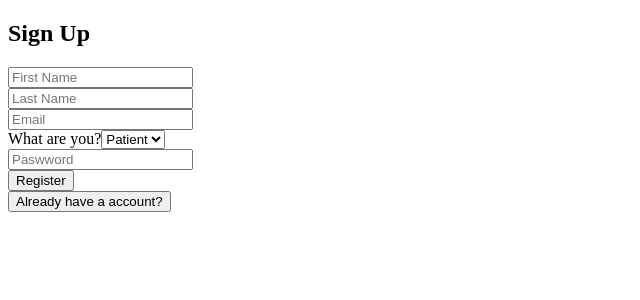
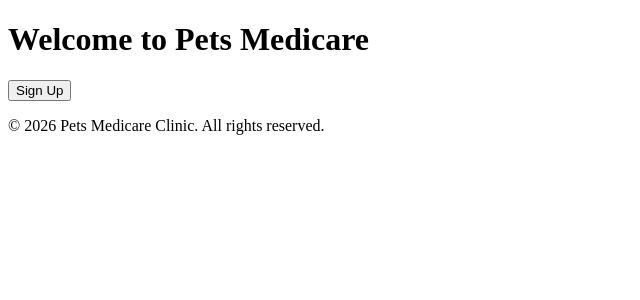
Before and after one commit to dncworking/pet-Clinic, a React (Vite) app in the folder front/: page / in a window 1280 px wide. Shown: the top 300 px of the page, without its empty margins (0-640 px from the left). Built offline with nearby package versions, Linux system fonts and the light colour scheme.

Commit message:
Add welcome page and fix navigation routers

```diff
--- /dev/null
+++ b/front/pages/Welcome.jsx
@@ -0,0 +1,23 @@
+import { useNavigate } from "react-router";
+
+function Welcome() {
+  const navigate = useNavigate();
+
+  return (
+    <>
+      <main>
+        <header>
+          <h1>Welcome to Pets Medicare</h1>
+        </header>
+        <section>
+          <button onClick={() => navigate("/signup")}>Sign Up</button>
+          {/* <button onClick={() => navigate("/login")}>Login</button> */}
+        </section>
+      </main>
+      <footer>
+        <p>&copy; 2026 Pets Medicare Clinic. All rights reserved.</p>
+      </footer>
+    </>
+  );
+}
+export default Welcome;
--- a/front/src/App.jsx
+++ b/front/src/App.jsx
@@ -1,8 +1,14 @@
+import { Routes, Route, Navigate } from "react-router";
 import SignUpForm from "../pages/SignUpForm.jsx";
+import Welcome from "../pages/Welcome.jsx";
+
 function App() {
   return (
     <>
-      <SignUpForm />
+      <Routes>
+        <Route path="/" element={<Welcome />} />
+        <Route path="/signup" element={<SignUpForm />} />
+      </Routes>
     </>
   );
 }
```
